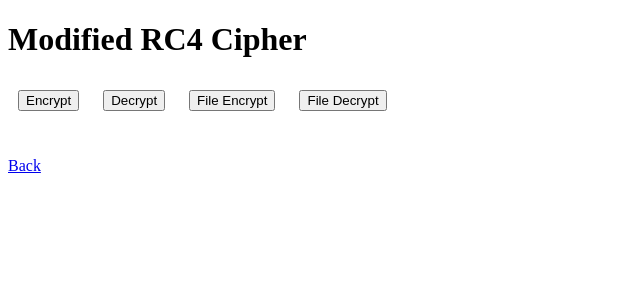
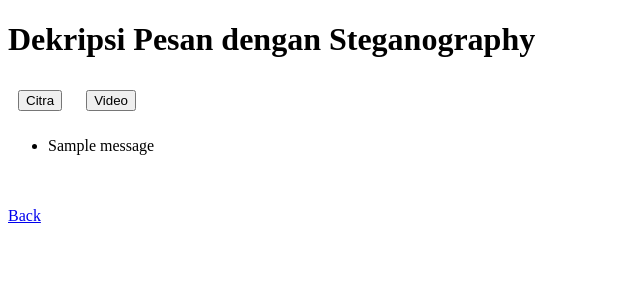
Before and after one commit to farishasim/StegoRC4, a Flask app: page /stegano/dekripsi in a window 1280 px wide. Shown: the top 300 px of the page, without its empty margins (0-640 px from the left). Run offline with Flask 2, Linux system fonts and the light colour scheme; one stand-in notice (Sample message) is shown; some libraries are stand-ins or nearby versions.

Commit message:
push changes

```diff
--- a/StegoAcak/acakgambar.py
+++ b/StegoAcak/acakgambar.py
@@ -207,6 +207,7 @@ def decrypt(file, kunci):
             else:
                 k += 1
 
+"""
 if __name__ == '__main__':
     parser = argparse.ArgumentParser(description=__doc__, formatter_class=argparse.RawDescriptionHelpFormatter,)
     subparsers = parser.add_subparsers(dest="command")
@@ -229,4 +230,4 @@ if __name__ == '__main__':
     if(args.command == "encrypt"):
         encrypt(args.file_input, args.pesan, args.kunci, args.output)
     elif(args.command == "decrypt"):
-        print(decrypt(args.file_input, args.kunci))
+        print(decrypt(args.file_input, args.kunci))"""
--- a/app.py
+++ b/app.py
@@ -12,6 +12,7 @@ app.secret_key = os.urandom(24)
 app.config["UPLOAD_FOLDER"]='dump'
 app.config['MAX_CONTENT_LENGTH'] = 16 * 1024 * 1024
 ALLOWED_EXTENSIONS_CITRA = set(['png', 'bmp'])
+ALLOWED_EXTENSIONS_VIDEO = set(['avi'])
 
 @app.route('/')
 def home():
@@ -78,7 +79,12 @@ def stego_enkripsi_page():
     return render_template("stego_enc.html")
 
 def allowed_file(filename):
-	return '.' in filename and filename.rsplit('.', 1)[1].lower() in ALLOWED_EXTENSIONS_CITRA
+    if('.' in filename and filename.rsplit('.', 1)[1].lower() in ALLOWED_EXTENSIONS_CITRA):
+        return "gambar"
+    elif('.' in filename and filename.rsplit('.', 1)[1].lower() in ALLOWED_EXTENSIONS_VIDEO):
+	    return "video"
+    else:
+        return "null"
 
 @app.route('/stegano/enkripsi', methods=["POST"])
 def citra_encrypt():
@@ -88,7 +94,7 @@ def citra_encrypt():
         tipe = request.form.get("tipe_enc")
         sebaran = request.form.get("sebaran")
         f = request.files['file']
-        if f and allowed_file(f.filename):
+        if f and (allowed_file(f.filename)=="gambar"):
             filename = secure_filename(f.filename)
             f.save(os.path.join("static","images" ,filename))
             if(sebaran == "acak"):
@@ -96,13 +102,13 @@ def citra_encrypt():
                     acakgambar.encrypt(os.path.join("static","images" ,filename),
                                         pesan,
                                         key,
-                                        os.path.join("static","images","enc"+filename))
+                                        os.path.join("static","images","enc-"+filename))
                 elif(tipe == "denganenkripsi"):
                     pesan_rc4 = rc4.encrypt_text(pesan, key)
                     acakgambar.encrypt(os.path.join("static","images",filename),
                                         pesan_rc4,
                                         key,
-                                        os.path.join("static","images","enc"+filename))
+                                        os.path.join("static","images","enc-"+filename))
             #print('upload_image filename: ' + filename)
             #flash('Gambar berhasil diupload')
             return render_template('stego_enc.html', filename=filename, encrypt=True)
@@ -113,16 +119,85 @@ def citra_encrypt():
             # print(cipher)
             # open("dump/output", "wb").write(cipher)
             # return render_template("stego_enc.html", file_decrypt=True)
-    return
+        elif(f and (allowed_file(f.filename)=="video")):
+            filename = secure_filename(f.filename)
+            f.save(os.path.join("static","videos" ,filename))
+            if(sebaran == "acak"):
+                if(tipe == "tanpaenkripsi"):
+                    acakvideo.encrypt_driver(os.path.join("static","videos" ,filename),
+                                        pesan,
+                                        key,
+                                        os.path.join("static","videos","enc-"+filename))
+                elif(tipe == "denganenkripsi"):
+                    pesan_rc4 = rc4.encrypt_text(pesan, key)
+                    acakvideo.encrypt_driver(os.path.join("static","videos",filename),
+                                        pesan_rc4,
+                                        key,
+                                        os.path.join("static","videos","enc-"+filename))
 
 @app.route('/stegano/enkripsi/display/<filename>')
 def display_image(filename):
 	#print('display_image filename: ' + filename)
 	return redirect(url_for('static', filename='images/'+filename))
 
+@app.route('/stegano/enkripsi/display/<filename>')
+def display_video(filename):
+	#print('display_image filename: ' + filename)
+	return redirect(url_for('static', filename='videos/'+filename))
+
 @app.route('/stegano/dekripsi')
 def stego_dekripsi_page():
     return render_template("stego_dec.html")
 
+@app.route('/stegano/dekripsi', methods=["POST"])
+def citra_decrypt():
+    if request.method == 'POST':
+        key = request.form.get("key")
+        tipe = request.form.get("tipe_enc")
+        f = request.files['file']
+        if f and (allowed_file(f.filename)=="gambar"):
+            filename = secure_filename(f.filename)
+            f.save(os.path.join("static","images" ,filename))
+            if(tipe == "tanpadekripsi"):
+                return acakgambar.decrypt(os.path.join("static","images",filename), key)
+            elif(tipe == "dengandekripsi"):
+                ciphernya = acakgambar.decrypt(os.path.join("static","images",filename), key)
+                pesan_rc4 = rc4.decrypt_text(ciphernya, key)
+                return (pesan_rc4)
+            #print('upload_image filename: ' + filename)
+            #flash('Gambar berhasil diupload')
+            #return render_template('stego_dec.html', encrypt=True)
+            # f.save("dump/input")
+            # f = open(f"dump/input", "rb")
+            # plain = f.read()
+            # cipher = rc4.encrypt(plain, key)
+            # print(cipher)
+            # open("dump/output", "wb").write(cipher)
+            # return render_template("stego_enc.html", file_decrypt=True)
+        elif(f and (allowed_file(f.filename)=="video")):
+            filename = secure_filename(f.filename)
+            f.save(os.path.join("static","videos" ,filename))
+            if(tipe == "tanpadekripsi"):
+                return acakvideo.decrypt_driver(os.path.join("static","videos" ,filename),
+                                    key,
+                                    os.path.join("static","videos","enc-"+filename))
+            elif(tipe == "dengandekripsi"):
+                ciphernya = acakvideo.decrypt_driver(os.path.join("static","videos",filename),
+                                    pesan_rc4,
+                                    key,
+                                    os.path.join("static","videos","enc-"+filename))
+                pesan_rc4 = rc4.decrypt_text(ciphernya, key)
+                return (pesan_rc4)
+
+@app.route('/stegano/dekripsi/display/<filename>')
+def display_dec_image(filename):
+	#print('display_image filename: ' + filename)
+	return redirect(url_for('static', filename='images/'+filename))
+
+@app.route('/stegano/dekripsi/display/<filename>')
+def display_dec_video(filename):
+	#print('display_image filename: ' + filename)
+	return redirect(url_for('static', filename='videos/'+filename))
+
 if __name__ == "__main__":
     app.run(debug=True)
--- a/templates/stego_dec.html
+++ b/templates/stego_dec.html
@@ -1,7 +1,7 @@
 <!DOCTYPE html>
 <html>
 <head>
-    <title>StegoRC4</title>
+    <title>Steganography</title>
     <script src="https://ajax.googleapis.com/ajax/libs/jquery/3.2.1/jquery.min.js"></script>
     <style>
         input {
@@ -11,22 +11,37 @@
 </head>
 <body>
     <main>
-        <h1>Modified RC4 Cipher</h1>
+        <h1>Dekripsi Pesan dengan Steganography</h1>
         <div id="choice-section">
-            <input id="encrypt-button" type="button" value="Encrypt">
-            <input id="decrypt-button" type="button" value="Decrypt">
-            <input id="file-encrypt-button" type="button" value="File Encrypt">
-            <input id="file-decrypt-button" type="button" value="File Decrypt">
+            <input id="citra" type="button" value="Citra">
+            <input id="video" type="button" value="Video">
         </div>
         <div id="input-section">
-
+            <p>
+                {% with messages = get_flashed_messages() %}
+                  {% if messages %}
+                    <ul>
+                    {% for message in messages %}
+                      <li>{{ message }}</li>
+                    {% endfor %}
+                    </ul>
+                  {% endif %}
+                {% endwith %}
+            </p>
+        </div>
+        <div id="preview-section">
+            {% if filename %}
+                <div>
+                    <img src="{{ url_for('display_dec_image', filename=filename) }}">
+                </div>
+            {% endif %}
         </div>
         <div id="result-section">
-            {% if file_encrypt %}
-                <br><p>Your file is encrypted.</p>
+            {% if encrypt %}
+                <br><p>File sudah didekripsi.</p>
                 <input id="get-file" type="button" value="Get Your File" onclick="location.href='/download/output'">
-            {% elif file_decrypt %}
-                <br><p>Your file is decrypted.</p>
+            {% elif decrypt %}
+                <br><p>File sudah didekripsi.</p>
                 <input id="get-file" type="button" value="Get Your File" onclick="location.href='/download/output'">
             {% endif %}
         </div><br><br>
@@ -34,27 +49,15 @@
     </main>
 
     <script>
-        $("#encrypt-button").click(() => {
-            const mode = "Plain";
+        $("#citra").click(() => {
             $("#input-section").empty();
             $("#result-section").empty();
-            prepare_input(mode);
-        });
-        $("#decrypt-button").click(() => {
-            const mode = "Cipher";
+            prepare_file_input("citra");
+        })
+        $("#video").click(() => {
             $("#input-section").empty();
             $("#result-section").empty();
-            prepare_input(mode);
-        });
-        $("#file-encrypt-button").click(() => {
-            $("#input-section").empty();
-            $("#result-section").empty();
-            prepare_file_input("encrypt");
-        })
-        $("#file-decrypt-button").click(() => {
-            $("#input-section").empty();
-            $("#result-section").empty();
-            prepare_file_input("decrypt")
+            prepare_file_input("video");
         })
         // $("#get-file").click(() => {
         //     $.get('/download/output')
@@ -63,44 +66,67 @@
         //     // })
         //     ;
         // })
-        function prepare_input(mode) {
-            if (mode === "Cipher" || mode === "Plain") {
-                let input = '<input id="text-field" type="text" value="{{ filecontent }}"></input><br>';
-                input = `<br><label for="input-field">${mode} Text : </label><br>` + input;
-
-                let key = '<input id="key-field" type="text" ></input><br>';
-                key = `<label for="key-field">Key : </label><br>` + key;
-
-                let submit = '<input id="submit-button" type="button" value="Submit"></input>'
-                $("#input-section").append(input, key, submit);
+        function prepare_file_input(mode) {
+            if (mode === "citra") {
+                let input =
+                `<h3>File Citra</h3>
+                <form action = "/stegano/dekripsi" method = "POST"
+                enctype = "multipart/form-data">
+                    <br><label for="key-field">Key : </label><br>
+                    <input id="key-field" type="text" name="key"></input><br>
+                    <br><label>Masukkan Gambar target: </label><br>
+                    <input id="file" type = "file" name = "file" /><br>
+                    <br><br><label for="tipe_dekripsi-field">Tipe Dekripsi : </label><br>
+                    <input id="tipe-field" type="radio" name="tipe_enc" value="tanpadekripsi">Tanpa dekripsi</input><br>
+                    <input id="tipe-field" type="radio" name="tipe_enc" value="dengandekripsi">Dengan dekripsi</input>
+                    <br><br>
+                `
+                let submit = '<input id="submit-button" type="button" value="Submit"></input></form>'
+                $("#input-section").append(input, submit);
                 $("#submit-button").click(() => {
                     $("#result-section").empty();
-                    const route = (mode === "Cipher") ? "encrypt" : "decrypt";
-                    const text = $("#text-field").val();
                     const key = $("#key-field").val();
-                    $.get("/rc4/" + route, {text: text, key:key}).done((data) => {
+                    const tipe =  $("#tipe_field").val();
+                    const f = $("#file").val();
+                    $.get("/stegano/" + "dekripsi", {tipe:tipe, key:key, f:f}).done((data) => {
                         const result =
-                        `<br><label for="result-field">Result : </label><br>
+                        `<br><label for="result-field">Hasil Dekripsi : </label><br>
+                        <br><div id="result-field">${data}</div>`
+                        $("#result-section").append(result)
+                    })
+                })
+            }else{
+                const input =
+                `<h3>File Video</h3>
+                <form action = "/stegano/dekripsi" method = "POST"
+                enctype = "multipart/form-data">
+                    <br><label for="key-field">Key : </label><br>
+                    <input id="key-field" type="text" name="key"></input><br>
+                    <br><label for="pesan-field">Pesan : </label><br>
+                    <input id="pesan-field" type="text" name="pesan"></input><br>
+                    <br><label>Masukkan Video target: </label><br>
+                    <input type = "file" name = "file" /><br>
+                    <br><br><label for="tipe_dekripsi-field">Tipe dekripsi : </label><br>
+                    <input type="radio" name="tipe_enc" value="tanpadekripsi">Tanpa dekripsi</input><br>
+                    <input type="radio" name="tipe_enc" value="dengandekripsi">Dengan dekripsi</input>
+                    <br><br>
+                `
+                let submit = '<input id="submit-button" type="button" value="Submit"></input></form>'
+                $("#input-section").append(input, submit);
+                $("#submit-button").click(() => {
+                    $("#result-section").empty();
+                    const key = $("#key-field").val();
+                    const tipe =  $("#tipe-field").val();
+                    const f = $("#file").val();
+                    $.get("/stegano/" + "dekripsi", {tipe:tipe, key:key, f:f}).done((data) => {
+                        const result =
+                        `<br><label for="result-field">Hasil Dekripsi : </label><br>
                         <br><div id="result-field">${data}</div>`
                         $("#result-section").append(result)
                     })
                 })
             }
         }
-        function prepare_file_input(mode) {
-            if (mode === "encrypt" || mode === "decrypt") {
-                const input =
-                `<form action = "/rc4/file_${mode}" method = "POST"
-                enctype = "multipart/form-data">
-                    <br><label for="key-field">Key : </label><br>
-                    <input id="key-field" type="text" name="key"></input><br>
-                    <br><label>Choose Your File: </label><br>
-                    <input type = "file" name = "file" />
-                    <input id="inputFile" type = "submit" value="Submit"/>
-                </form>`
-                $("#input-section").append(input);
-            }
-        }
     </script>
 </body>
 </html>
```
Also changed, not shown: StegoAcak/acakvideo.py (+11 -11 lines), templates/stego_enc.html (+24 -2 lines), static/images/enc-Lena512warna.bmp (added), static/images/encLena512warna.bmp.
